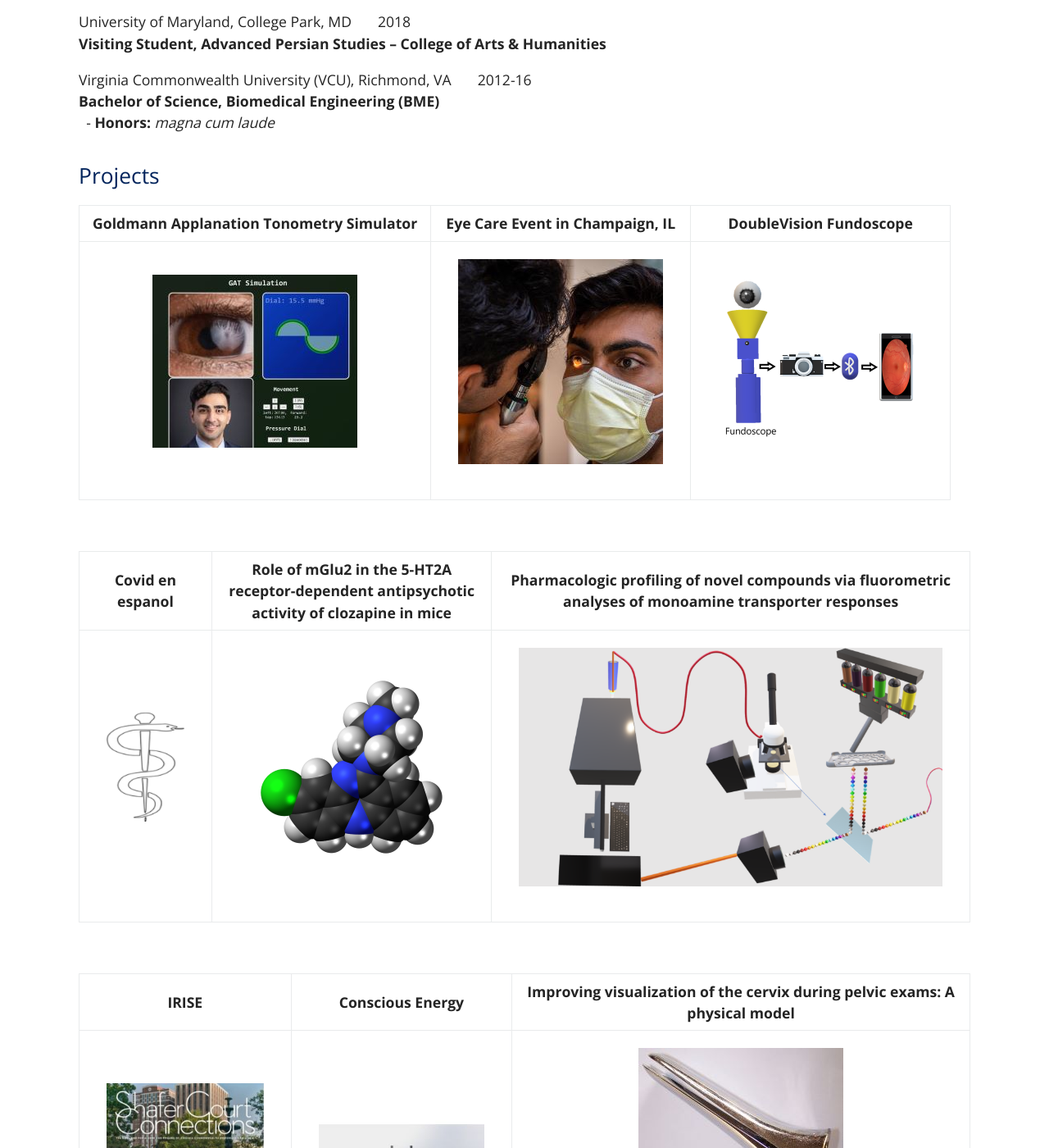
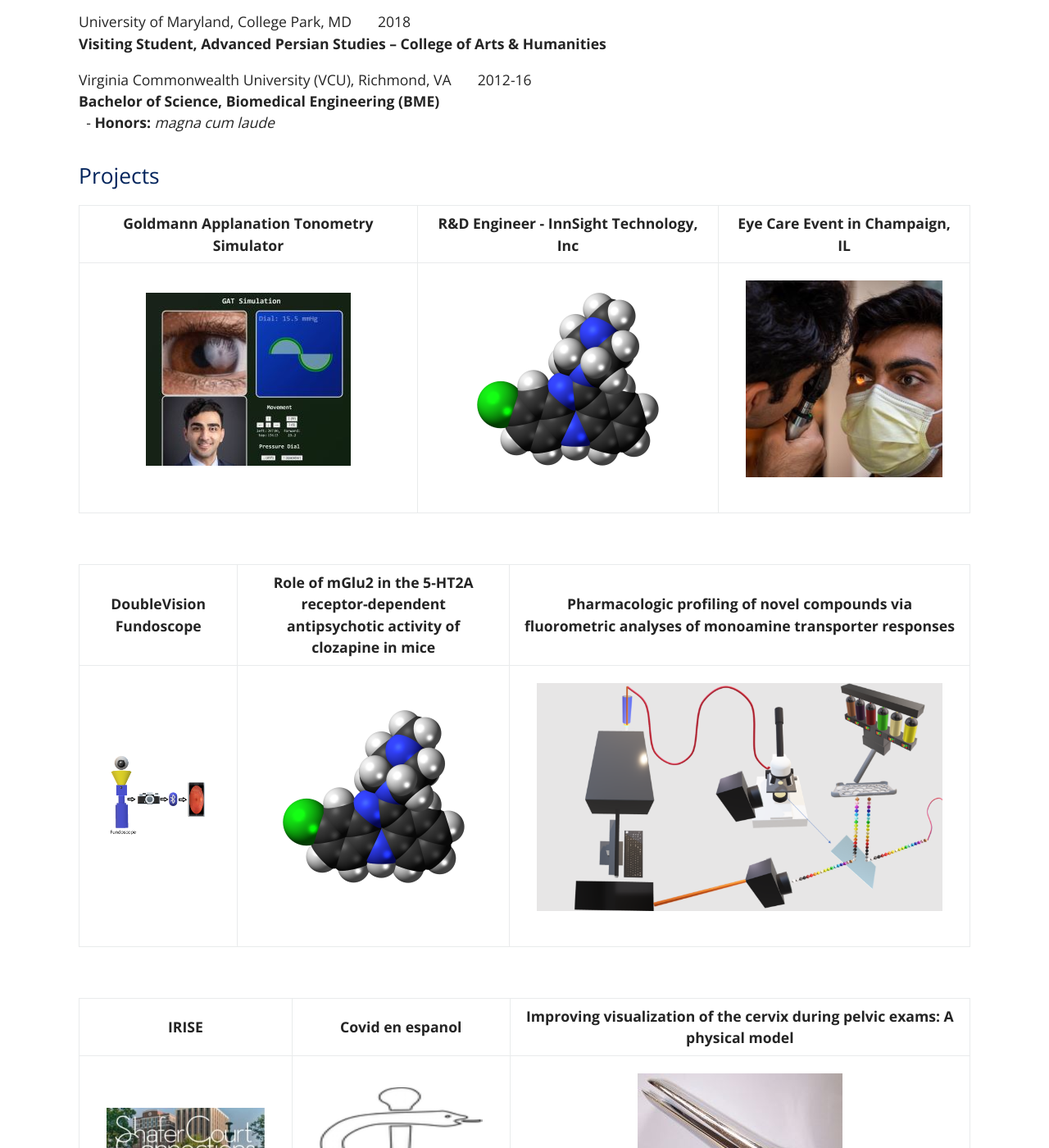
Before and after one commit to EyeCanDoIt/EyeCanDoIt.github.io, a Jekyll site: the page built from index.md, in a window 1280 px wide and 1400 px high, scrolled down 1184 px. Shown: the whole window at 82% size. Built offline with Jekyll 4.4.1, drawn with Linux system fonts in a browser that asks for light colours.

Commit message:
Update index.md

```diff
--- a/index.md
+++ b/index.md
@@ -40,21 +40,21 @@ Virginia Commonwealth University (VCU), Richmond, VA		&nbsp;&nbsp;&nbsp;&nbsp;&n
 ## Projects
 
 
-| **Goldmann Applanation Tonometry Simulator** | Eye Care Event in Champaign, IL | DoubleVision Fundoscope |
+| **Goldmann Applanation Tonometry Simulator** | R&D Engineer - InnSight Technology, Inc | Eye Care Event in Champaign, IL |
 |     :---:      |     :---:      |     :---:      |
-|  <a href="gat" class="btn" style="color:#E0E0E0"><img src="https://EyeCanDoIt.github.io/Images/GAT.jpg" alt="https://EyeCanDoIt.github.io/Images/GAT.jpg" loading="lazy"></a>   | <a href="eyecarevent" class="btn" style="color:#E0E0E0"><img src="https://EyeCanDoIt.github.io/Images/campana.jpg" alt="https://EyeCanDoIt.github.io/Images/campana.jpg" loading="lazy"></a>      |  <a href="doublevision" class="btn" style="color:#E0E0E0"><img src="https://EyeCanDoIt.github.io/Images/doublevision3.png" alt="https://EyeCanDoIt.github.io/Images/doublevision3.png" loading="lazy"></a>    |
+|  <a href="gat" class="btn" style="color:#E0E0E0"><img src="https://EyeCanDoIt.github.io/Images/GAT.jpg" alt="https://EyeCanDoIt.github.io/Images/GAT.jpg" loading="lazy"></a>   |    <a href="https://pubmed.ncbi.nlm.nih.gov/30209534/" class="btn" style="color:#E0E0E0"><img src="https://EyeCanDoIt.github.io/Images/Clozapine_3D_spacefill.png" alt="https://EyeCanDoIt.github.io/Images/Clozapine_3D_spacefill.png" loading="lazy">{:target="_blank"}</a>    |  <a href="eyecarevent" class="btn" style="color:#E0E0E0"><img src="https://EyeCanDoIt.github.io/Images/campana.jpg" alt="https://EyeCanDoIt.github.io/Images/campana.jpg" loading="lazy"></a>     |
 
 <br>
 
-| Covid en espanol | Role of mGlu2 in the 5-HT2A receptor-dependent antipsychotic activity of clozapine in mice | Pharmacologic profiling of novel compounds via fluorometric analyses of monoamine transporter responses |
+| DoubleVision Fundoscope | Role of mGlu2 in the 5-HT2A receptor-dependent antipsychotic activity of clozapine in mice | Pharmacologic profiling of novel compounds via fluorometric analyses of monoamine transporter responses |
 |     :---:    |     :---:      |     :---:     |
-| <a href="http://www.covidenespanol.com/" class="btn" style="color:#E0E0E0"><img src="https://EyeCanDoIt.github.io/Images/asclepius.png" alt="https://EyeCanDoIt.github.io/Images/asclepius.png" loading="lazy"></a>   | <a href="https://pubmed.ncbi.nlm.nih.gov/30209534/" class="btn" style="color:#E0E0E0"><img src="https://EyeCanDoIt.github.io/Images/Clozapine_3D_spacefill.png" alt="https://EyeCanDoIt.github.io/Images/Clozapine_3D_spacefill.png" loading="lazy">{:target="_blank"}</a>    | <a href="https://scholarscompass.vcu.edu/etd/5983/" class="btn" style="color:#E0E0E0"><img src="https://EyeCanDoIt.github.io/Images/Experimental apparatus.png" alt="https://EyeCanDoIt.github.io/Images/Experimental apparatus.png" loading="lazy">{:target="_blank"}</a>    |
+| <a href="doublevision" class="btn" style="color:#E0E0E0"><img src="https://EyeCanDoIt.github.io/Images/doublevision3.png" alt="https://EyeCanDoIt.github.io/Images/doublevision3.png" loading="lazy"></a> | <a href="https://pubmed.ncbi.nlm.nih.gov/30209534/" class="btn" style="color:#E0E0E0"><img src="https://EyeCanDoIt.github.io/Images/Clozapine_3D_spacefill.png" alt="https://EyeCanDoIt.github.io/Images/Clozapine_3D_spacefill.png" loading="lazy">{:target="_blank"}</a>    | <a href="https://scholarscompass.vcu.edu/etd/5983/" class="btn" style="color:#E0E0E0"><img src="https://EyeCanDoIt.github.io/Images/Experimental apparatus.png" alt="https://EyeCanDoIt.github.io/Images/Experimental apparatus.png" loading="lazy">{:target="_blank"}</a>    |
 
 <br>
 
-| IRISE | Conscious Energy | Improving visualization of the cervix during pelvic exams: A physical model |
+| IRISE | Covid en espanol | Improving visualization of the cervix during pelvic exams: A physical model |
 |     :---:    |     :---:      |     :---:     |
-| <a href="https://news.vcu.edu/article/on_the_rise_student_organization_helps_homeless_get_back_on_their" class="btn" style="color:#E0E0E0"><img src="https://EyeCanDoIt.github.io/Images/IRISE.jpg" alt="https://EyeCanDoIt.github.io/Images/IRISE.jpg" loading="lazy"></a>   | <a href="https://devpost.com/software/conscious-energy" class="btn" style="color:#E0E0E0"><img src="https://EyeCanDoIt.github.io/Images/CE.jpg" alt="https://EyeCanDoIt.github.io/Images/CE.jpg" loading="lazy"></a>     | <a href="https://assets.researchsquare.com/files/rs-1942786/v1/604f232b-ecb0-4c56-bb5e-601ea0524aa8.pdf?c=1660224974" class="btn" style="color:#E0E0E0"><img src="https://EyeCanDoIt.github.io/Images/spec.jpg" alt="https://EyeCanDoIt.github.io/Images/spec.jpg" loading="lazy"></a>    |
+| <a href="https://news.vcu.edu/article/on_the_rise_student_organization_helps_homeless_get_back_on_their" class="btn" style="color:#E0E0E0"><img src="https://EyeCanDoIt.github.io/Images/IRISE.jpg" alt="https://EyeCanDoIt.github.io/Images/IRISE.jpg" loading="lazy"></a>   | <a href="http://www.covidenespanol.com/" class="btn" style="color:#E0E0E0"><img src="https://EyeCanDoIt.github.io/Images/asclepius.png" alt="https://EyeCanDoIt.github.io/Images/asclepius.png" loading="lazy"></a>   | <a href="https://assets.researchsquare.com/files/rs-1942786/v1/604f232b-ecb0-4c56-bb5e-601ea0524aa8.pdf?c=1660224974" class="btn" style="color:#E0E0E0"><img src="https://EyeCanDoIt.github.io/Images/spec.jpg" alt="https://EyeCanDoIt.github.io/Images/spec.jpg" loading="lazy"></a>    |
 
 <br>
 
```
